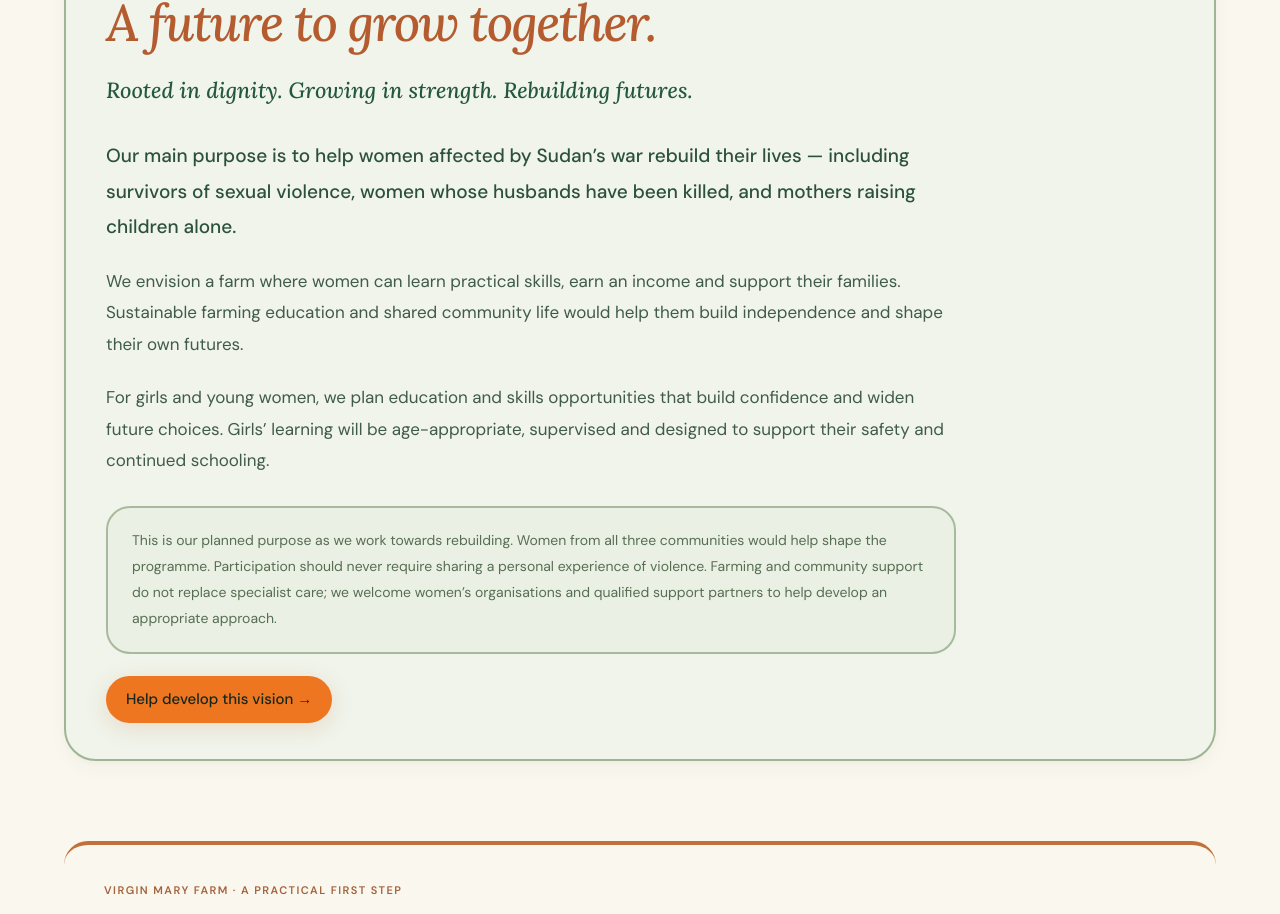
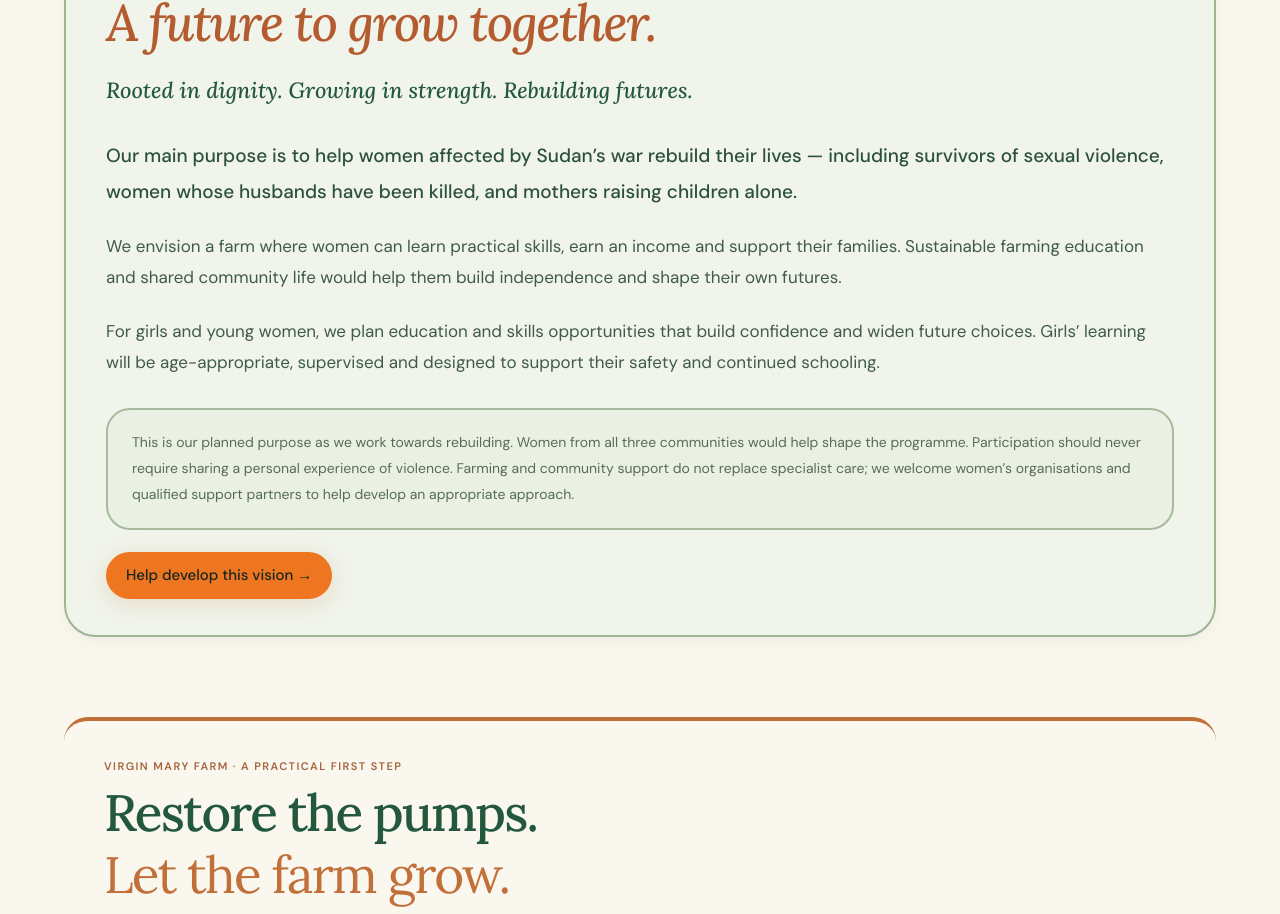
Before and after one commit to Hero988/RiseMeUp, a React (Vite) app: page / in a window 1280 px wide. Shown: the part 6463-7377 px from the top of the page. Built offline with nearby package versions, Linux system fonts and the light colour scheme; a web font is replaced by a local one.

Commit message:
Use the women and girls panel width without an empty right column

```diff
--- a/public/homepage-theme.css
+++ b/public/homepage-theme.css
@@ -372,7 +372,7 @@
   font-family:inherit;font-weight:500;font-size:inherit;font-style:italic;color:#24583d;
 }
 .home-page #virgin-mary-farm .farm-women > p:not(.eyebrow) {
-  max-width:850px;font:400 17px/1.85 'DM Sans',sans-serif;margin:0 0 22px;color:#405b48;
+  max-width:none;font:400 17px/1.85 'DM Sans',sans-serif;margin:0 0 22px;color:#405b48;
 }
 .home-page #virgin-mary-farm .farm-women > h3 + p:not(.eyebrow):not(.women-slogan) {
   font-size:19px;line-height:1.85;font-weight:500;color:#2c513b;
```
